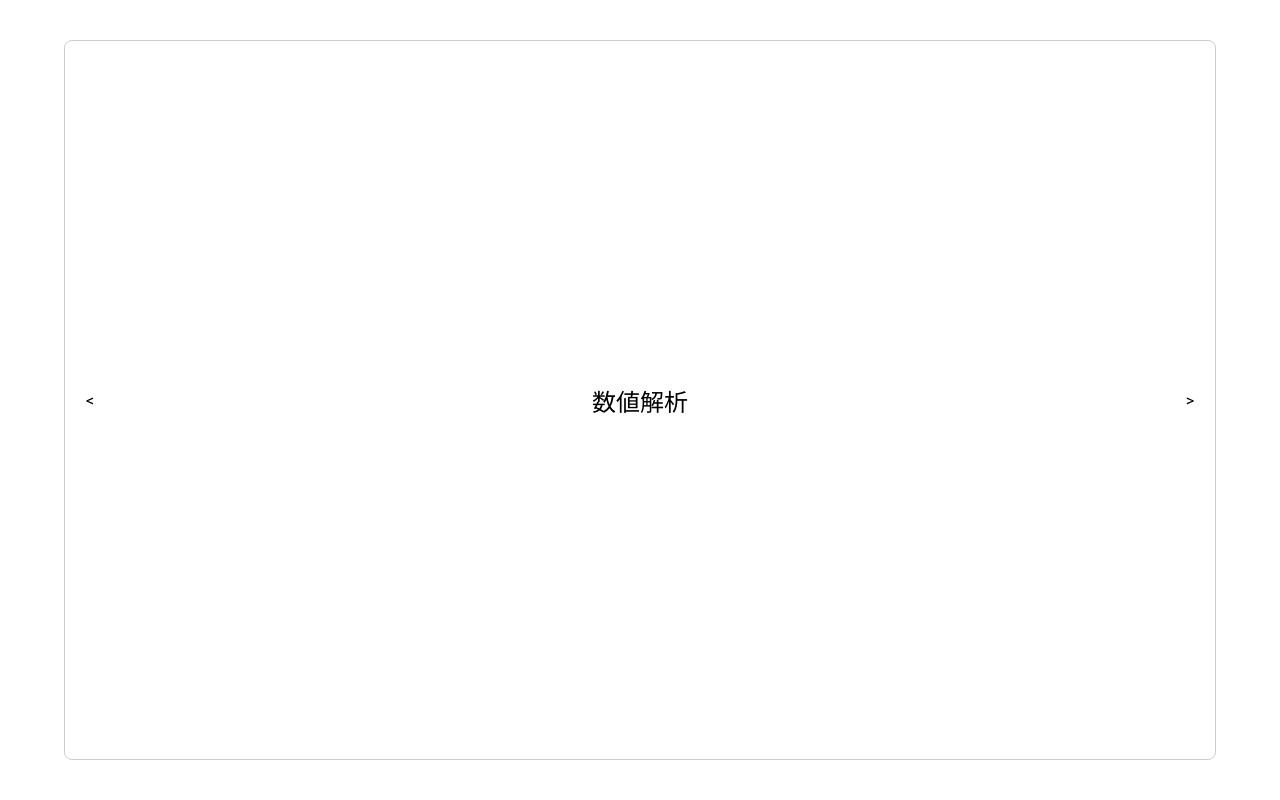
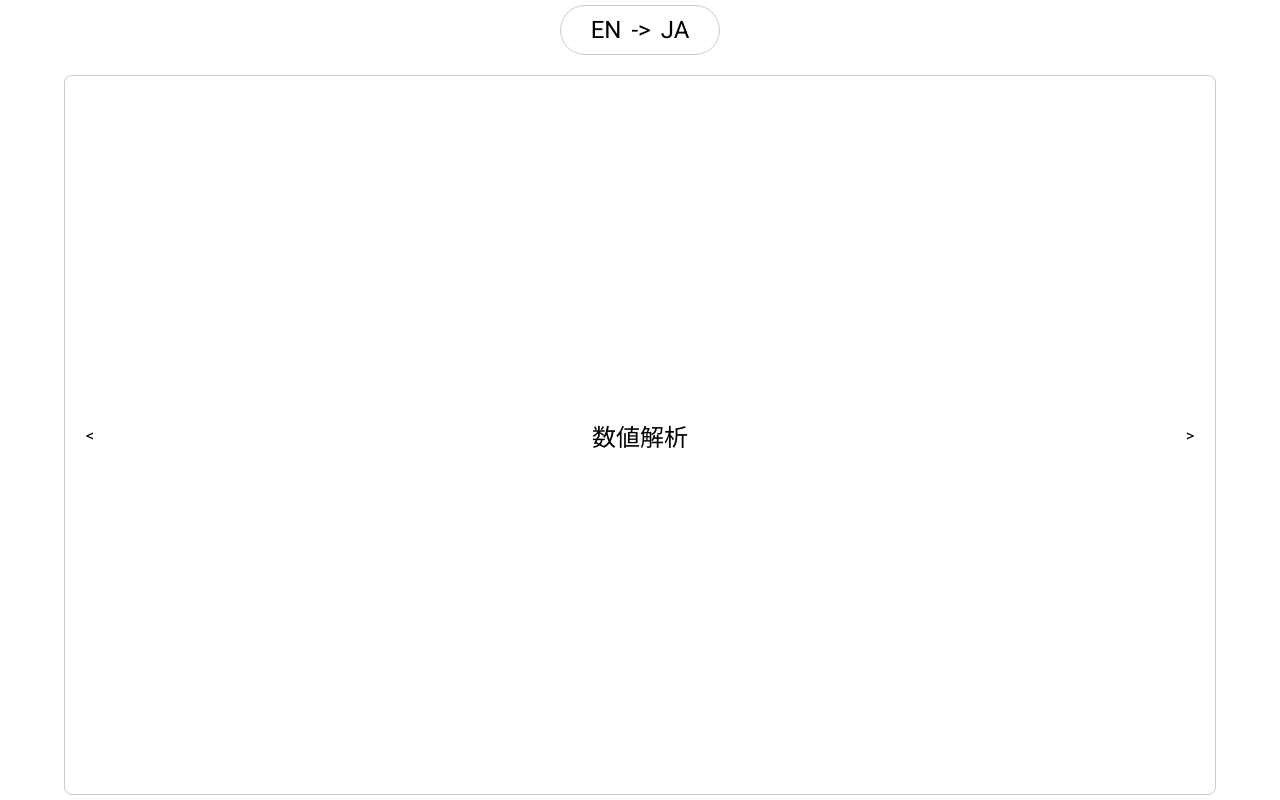
Before and after one commit to clagon/tangochou, a Vue app: page / in a window 1280 px wide. Built offline with nearby package versions, Linux system fonts and the light colour scheme.

Commit message:
add mode change

```diff
--- a/src/App.vue
+++ b/src/App.vue
@@ -22,6 +22,12 @@ document.body.addEventListener("keydown", e => {
 
 <template>
 	<div class="container">
+		<input class="mode" type="checkbox" id="mode" v-model="counterStore.isDefaultLangJA" />
+		<label for="mode" class="mode_txt">
+			<span>JA</span>
+			<span>-></span>
+			<span>EN</span>
+		</label>
 		<tango-content :data="data" />
 	</div>
 </template>
@@ -34,5 +40,24 @@ document.body.addEventListener("keydown", e => {
 	justify-content: center;
 	align-items: center;
 	position: relative;
+	flex-direction: column;
+}
+.mode {
+	display: none;
+}
+.mode_txt {
+	display: flex;
+	justify-content: center;
+	align-items: center;
+	flex-direction: row;
+	font-size: 24px;
+	border-radius: 9999px;
+	border: 1px solid #ccc;
+	padding: 10px 30px;
+	margin-bottom: 20px;
+	gap: 10px;
+}
+input[type="checkbox"]:checked + .mode_txt {
+	flex-direction: row-reverse;
 }
 </style>
--- a/src/components/tangoContent.vue
+++ b/src/components/tangoContent.vue
@@ -34,6 +34,7 @@ const counterStore = useCounterStore();
 	width: 100%;
 	height: 100%;
 	font-size: 24px;
+	text-align: center;
 }
 .prev {
 	display: flex;
--- a/src/stores/counter.js
+++ b/src/stores/counter.js
@@ -1,19 +1,23 @@
 import { defineStore } from "pinia";
-import { ref } from "vue";
+import { ref, watch } from "vue";
 
 export const useCounterStore = defineStore("counter", () => {
 	const index = ref(0);
+	const isDefaultLangJA = ref(true);
 	const isJA = ref(true);
 	const length = ref(1000);
 	function next() {
-		isJA.value = false;
+		isJA.value = isDefaultLangJA.value;
 		index.value++;
 		if (index.value > length.value - 1) {
 			index.value = length.value - 1;
 		}
 	}
+	watch(isDefaultLangJA, newState => {
+		isJA.value = !newState;
+	});
 	function prev() {
-		isJA.value = false;
+		isJA.value = isDefaultLangJA.value;
 		index.value--;
 		if (index.value < 0) {
 			index.value = 0;
@@ -25,5 +29,5 @@ export const useCounterStore = defineStore("counter", () => {
 	function setLength(newlength) {
 		length.value = newlength;
 	}
-	return { index, isJA, next, prev, toggle, setLength };
+	return { index, isJA, isDefaultLangJA, next, prev, toggle, setLength };
 });
```
